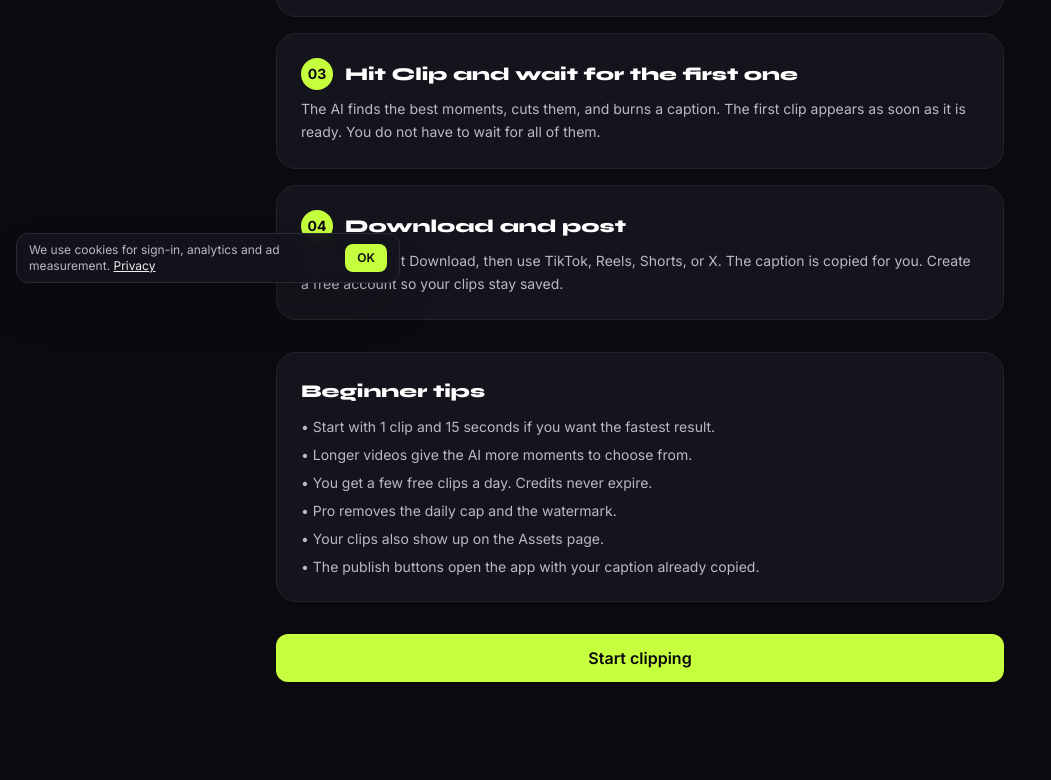
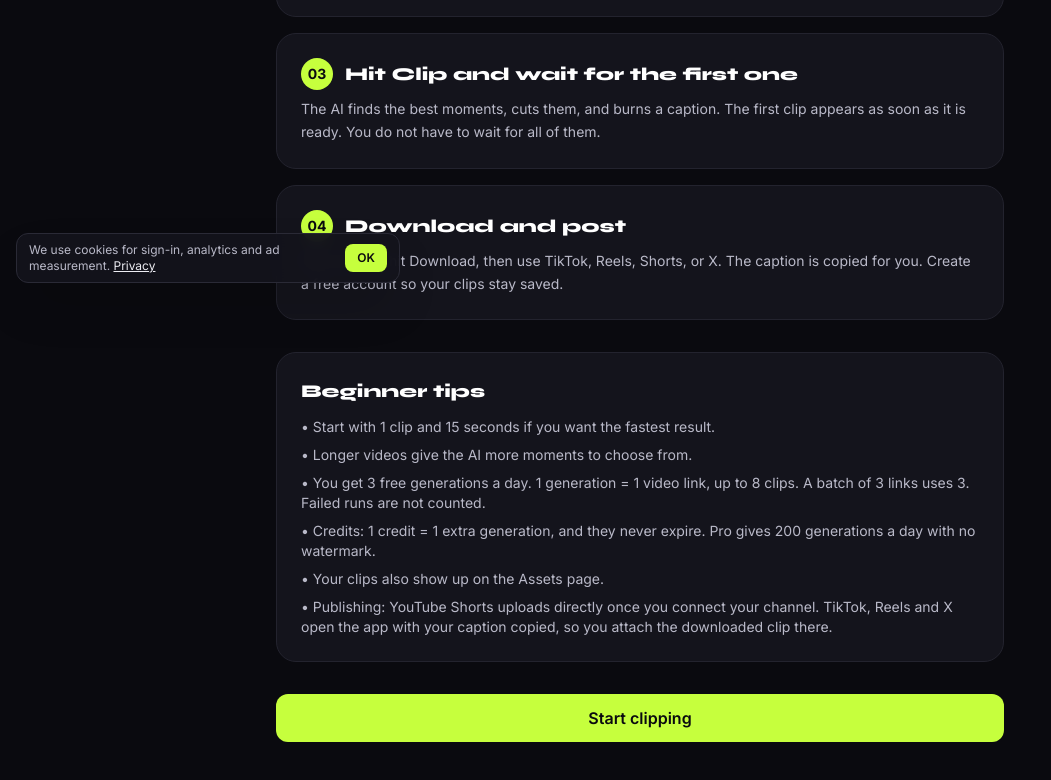
Before and after one commit to senorcoughlin/viral-ai-clipper, a Next.js app: page /tutorial in a window 1280 px wide. Shown: the part 501-1281 px from the top of the page, without its empty margins (0-1051 px from the left). Before the commit the page ends 1247 px from the top, so only its background shows below. Built offline with nearby package versions, Linux system fonts and the light colour scheme; no server answers.

Commit message:
copy: one pricing term (generation = 1 link, up to 8 clips), true limits, how batches count

```diff
--- a/app/page.jsx
+++ b/app/page.jsx
@@ -48,7 +48,7 @@ const STREAM_STEPS = [
   { t: 'Grab the VOD or video link', d: 'Copy the link to a finished stream (VOD) or video. Twitch, YouTube and Kick replays all have a shareable link.', tools: [['Twitch VODs', 'https://www.twitch.tv'], ['YouTube', 'https://www.youtube.com']] },
   { t: 'Paste it into Viral AI Clipper', d: 'Paste up to 10 links at once. Pick 9:16, and we find the best moments with captions and a hook burned in.', tools: [['Paste a link \u2191', '#urls'], ['Twitch clipping guide', '/how-to-clip-twitch-streams']] },
   { t: 'Post consistently', d: 'Post to TikTok, YouTube Shorts and Instagram Reels. Many clippers aim for 3\u20135 clips a day. Add your own edits or commentary, since platforms may limit reposted content.', tools: [['TikTok', 'https://www.tiktok.com/upload'], ['YouTube Shorts', 'https://studio.youtube.com'], ['Reels', 'https://www.instagram.com']] },
-  { t: 'Track views, submit and scale', d: 'Submit approved posts to your campaign for view payouts. As you grow, you may qualify for YouTube Partner Program Shorts revenue or TikTok Creator Rewards (1-min+ original videos). Check each program\u2019s eligibility. Go Pro for 200 clips a day.', tools: [['YouTube Partner Program', 'https://support.google.com/youtube/answer/72851'], ['TikTok Creator Rewards', 'https://www.tiktok.com/creator-academy/en/article/creator-rewards-program'], ['Go Pro', '#pricing']] },
+  { t: 'Track views, submit and scale', d: 'Submit approved posts to your campaign for view payouts. As you grow, you may qualify for YouTube Partner Program Shorts revenue or TikTok Creator Rewards (1-min+ original videos). Check each program\u2019s eligibility. Go Pro for 200 generations a day.', tools: [['YouTube Partner Program', 'https://support.google.com/youtube/answer/72851'], ['TikTok Creator Rewards', 'https://www.tiktok.com/creator-academy/en/article/creator-rewards-program'], ['Go Pro', '#pricing']] },
 ];
 const LIVE_MINUTES = [5, 10, 15];
 // twitch.tv/<channel> (not a VOD or clip link): eligible for "clip the last X minutes".
@@ -796,7 +796,7 @@ function HomeInner({ studio = false }) {
                 {!isPro && dailyCount >= FREE_DAILY_LIMIT ? (
                   <span className="inline-flex h-8 items-center gap-2 rounded-full border border-hot bg-[#2A1414] px-2.5 text-xs font-semibold text-[#FF8FA3]">
                     <svg width="14" height="14" viewBox="0 0 24 24" fill="none" aria-hidden><circle cx="12" cy="12" r="9" stroke="currentColor" strokeWidth="2" /><path d="M12 7v6M12 16v1" stroke="currentColor" strokeWidth="2" strokeLinecap="round" /></svg>
-                    You've used {FREE_DAILY_LIMIT} of {FREE_DAILY_LIMIT} free clips today
+                    You've used {FREE_DAILY_LIMIT} of {FREE_DAILY_LIMIT} free generations today
                   </span>
                 ) : <span className="eyebrow pt-2">Pro</span>}
                 <button type="button" aria-label="Close" onClick={() => setShowPricing(false)} className="btn-ghost h-9 w-9 rounded-[10px] p-0">
@@ -806,7 +806,7 @@ function HomeInner({ studio = false }) {
               <h3 id="up-title" className="font-display text-3xl font-extrabold leading-tight tracking-tight text-white md:text-[38px]">
                 Keep the clips coming.<br /><span className="text-lime">Go Pro.</span>
               </h3>
-              <p className="text-[15px] leading-relaxed text-soft">Pro raises the daily cap to 200, removes the watermark, and saves your history so you never lose a banger.</p>
+              <p className="text-[15px] leading-relaxed text-soft">Pro gives you 200 generations a day, removes the watermark, and saves your history so you never lose a banger.</p>
               <ul className="grid gap-2.5 text-sm sm:grid-cols-2">
                 <li className="flex items-center gap-2"><Check />200 generations a day</li>
                 <li className="flex items-center gap-2"><Check />No watermark</li>
@@ -824,7 +824,7 @@ function HomeInner({ studio = false }) {
                   <button onClick={() => handleUpgrade('credits_50')} className="btn-ghost h-16 flex-col text-xs">50 credits<span className="text-[11px] text-muted">$29</span><span className="text-[10px] font-bold text-lime">save 36%</span></button>
                   <button onClick={() => handleUpgrade('credits_100')} className="btn-ghost h-16 flex-col text-xs">100 credits<span className="text-[11px] text-muted">$49</span><span className="text-[10px] font-bold text-lime">save 46%</span></button>
                 </div>
-                <p className="mt-2 text-[11px] text-muted">1 credit = 1 generation after your free clips. Bigger packs cost less per clip.</p>
+                <p className="mt-2 text-[11px] text-muted">1 credit = 1 generation (1 link, up to 8 clips), used after your free ones. Bigger packs cost less per generation.</p>
               </div>
               <div className="flex items-center justify-between text-xs text-muted">
                 <span>Secure checkout via Stripe · cancel anytime</span>
@@ -944,7 +944,7 @@ function HomeInner({ studio = false }) {
               <button id="try-example" type="button" onClick={runExample} disabled={isProcessing} className="btn-lime h-[60px] w-full justify-center px-6 text-[18px] font-extrabold shadow-glow sm:w-auto sm:self-start disabled:opacity-60">
                 {isProcessing && lastWasExample ? 'Making example clips…' : '▶ See it work — free, 1 tap'}
               </button>
-              <p className="px-1 text-[13px] text-muted">Watch the AI clip a real video. Doesn't use your free clips. <a href="/studio" className="font-semibold text-lime">Open the full Studio →</a></p>
+              <p className="px-1 text-[13px] text-muted">Watch the AI clip a real video. Doesn't use your free generations. <a href="/studio" className="font-semibold text-lime">Open the full Studio →</a></p>
             </div>
             <p className="hidden max-w-[520px] text-lg leading-relaxed text-soft sm:block">
               Paste a YouTube, podcast or stream link, or up to 10 videos at once. The AI finds the hooks, cuts the dead air, burns in captions and scores every clip for TikTok, Reels and Shorts.
@@ -1085,8 +1085,8 @@ function HomeInner({ studio = false }) {
             <ul className="grid gap-2 text-sm text-soft md:grid-cols-2">
               <li>• Start with 1 clip and 15 seconds if you want the fastest result.</li>
               <li>• Longer videos give the AI more moments to choose from.</li>
-              <li>• You get {FREE_DAILY_LIMIT} free clips a day. Credits never expire.</li>
-              <li>• Pro removes the daily cap and the watermark.</li>
+              <li>• You get {FREE_DAILY_LIMIT} free generations a day. 1 generation = 1 link, up to 8 clips. Credits never expire.</li>
+              <li>• Pro gives 200 generations a day and removes the watermark.</li>
               <li>• Your clips also show up on the Assets page.</li>
               <li>• The publish buttons open the app with your caption already copied.</li>
             </ul>
@@ -1097,7 +1097,8 @@ function HomeInner({ studio = false }) {
         <section id="pricing" className="flex flex-col items-center gap-9 pb-28">
           <div className="flex max-w-[640px] flex-col items-center gap-3 text-center">
             <span className="eyebrow">Pricing</span>
-            <h2 className="font-display text-3xl font-extrabold leading-tight tracking-tight text-white md:text-[44px]">{FREE_DAILY_LIMIT} clips a day free. 200 a day on Pro. No per-minute credits.</h2>
+            <h2 className="font-display text-3xl font-extrabold leading-tight tracking-tight text-white md:text-[44px]">{FREE_DAILY_LIMIT} free generations a day. 200 a day on Pro. No per-minute charges.</h2>
+            <p className="text-sm text-soft">1 generation = 1 video link, making up to 8 clips. A batch of 3 links uses 3 generations. Failed runs are not counted.</p>
             <div className="mt-2 inline-flex rounded-full border border-line2 bg-surface p-1">
               <button type="button" onClick={() => setBilling('monthly')} className={`chip h-[34px] border-0 ${billing === 'monthly' ? 'chip-on' : ''}`}>Monthly</button>
               <button type="button" onClick={() => setBilling('yearly')} className={`chip h-[34px] border-0 ${billing === 'yearly' ? 'chip-on' : ''}`}>
--- a/app/tutorial/page.jsx
+++ b/app/tutorial/page.jsx
@@ -37,10 +37,10 @@ export default function Tutorial() {
         <ul className="grid gap-2 text-sm text-soft">
           <li>• Start with 1 clip and 15 seconds if you want the fastest result.</li>
           <li>• Longer videos give the AI more moments to choose from.</li>
-          <li>• You get a few free clips a day. Credits never expire.</li>
-          <li>• Pro removes the daily cap and the watermark.</li>
+          <li>• You get 3 free generations a day. 1 generation = 1 video link, up to 8 clips. A batch of 3 links uses 3. Failed runs are not counted.</li>
+          <li>• Credits: 1 credit = 1 extra generation, and they never expire. Pro gives 200 generations a day with no watermark.</li>
           <li>• Your clips also show up on the Assets page.</li>
-          <li>• The publish buttons open the app with your caption already copied.</li>
+          <li>• Publishing: YouTube Shorts uploads directly once you connect your channel. TikTok, Reels and X open the app with your caption copied, so you attach the downloaded clip there.</li>
         </ul>
       </div>
       <Link href="/" className="btn-lime h-12 no-underline">Start clipping</Link>
--- a/components/SpinWheel.jsx
+++ b/components/SpinWheel.jsx
@@ -132,7 +132,7 @@ export default function SpinWheel({ onWon, onUpgrade }) {
             {result ? (
               <div className="animate-fadeup">
                 <p className="font-display text-2xl font-extrabold text-lime">+{result.prize} bonus clips!</p>
-                <p className="mb-3 text-xs text-soft">Added to your credits. They're used after your 3 free clips each day.</p>
+                <p className="mb-3 text-xs text-soft">Added to your credits. They're used after your 3 free generations each day.</p>
               </div>
             ) : st && st.verified && !st.available ? (
               <p className="mb-3 text-sm text-soft">{st.todayPrize ? <>You won <b className="text-lime">+{st.todayPrize}</b> today. </> : null}Come back tomorrow!</p>
@@ -151,7 +151,7 @@ export default function SpinWheel({ onWon, onUpgrade }) {
             {(result || (st?.verified && !st.available)) && (
               <>
                 <p className="mb-3 text-xs text-muted">Next spin in <b className="text-white">{left}</b></p>
-                {!st?.pro && <button type="button" onClick={() => { setOpen(false); onUpgrade?.(); }} className="btn-ghost mb-2 h-10 w-full text-sm">Go Pro for 200 clips/day · 50% off with LAUNCH50</button>}
+                {!st?.pro && <button type="button" onClick={() => { setOpen(false); onUpgrade?.(); }} className="btn-ghost mb-2 h-10 w-full text-sm">Go Pro for 200 generations/day · 50% off with LAUNCH50</button>}
                 {st?.pro && <p className="mb-2 text-xs text-soft">You're Pro, so bonus clips are banked as credits for later.</p>}
               </>
             )}
```
